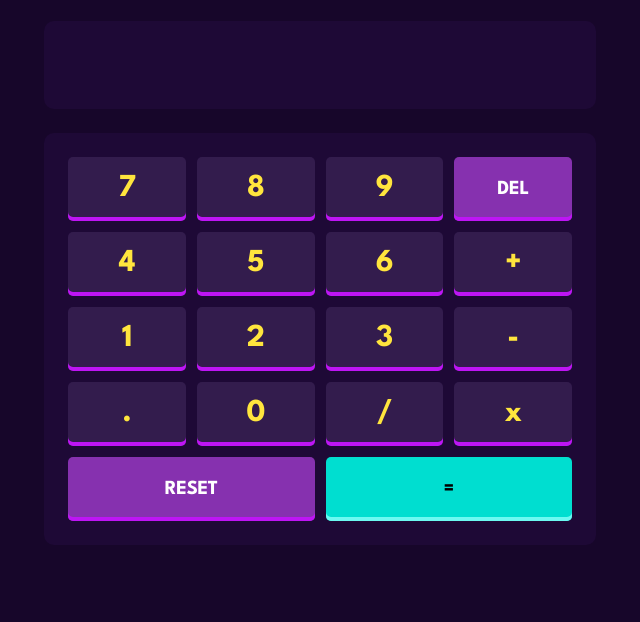
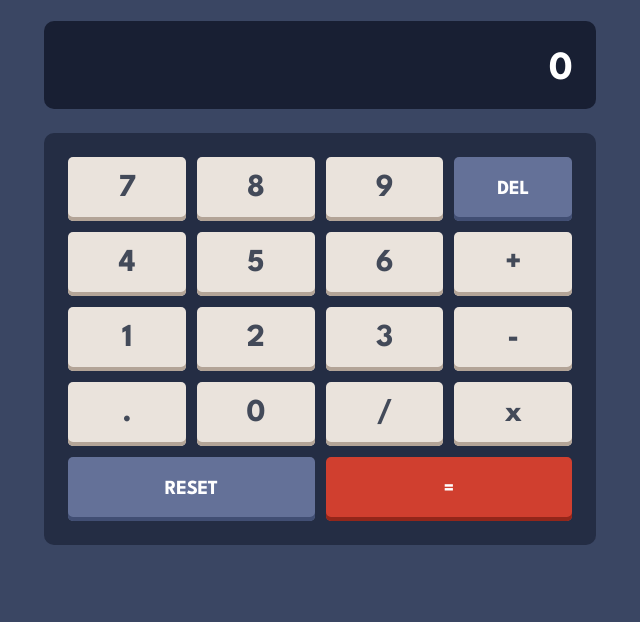
Before and after one commit to RalfiSlask/Calculator-App, a plain HTML site: page index.html in a window 1280 px wide. Shown: the part 178-800 px from the top of the page, without its empty margins (320-960 px from the left). Drawn offline with Linux system fonts and the light colour scheme.

Commit message:
update 12th oct

```diff
--- a/index.html
+++ b/index.html
@@ -10,7 +10,7 @@
   <link rel="preconnect" href="https://fonts.gstatic.com" crossorigin>
   <link href="https://fonts.googleapis.com/css2?family=League+Spartan:wght@400;500;600;700;800&display=swap" rel="stylesheet">
 </head>
-<body class="T3">
+<body>
   <div class="main_container">
     <header>
       <p class="calc">calc</p>
@@ -27,7 +27,7 @@
       </div>
     </header>
     <main>
-      <div class="display_container"></div>
+      <div class="display_container">0</div>
       <div class="calculator_container">
         <div class="number">7</div>
         <div class="number">8</div>
--- a/styles/style.scss
+++ b/styles/style.scss
@@ -60,9 +60,15 @@ body {
                 height: 88px;
                 width: 100%;
                 border-radius: 10px;
+                font-size: 2.5rem;
+                letter-spacing: -0.667px;
+                padding: 29px 24px 22px 24px;
+                display: flex;
+                justify-content: flex-end;
                 background: $TIDisplay;
             }
         }
+
         .calculator_container {
             background: $TICalculator;
             max-height: 480px;
@@ -158,6 +164,12 @@ body {
     max-height: 780px;
 }
 
+.display_container {
+    font-size: 3.5rem;
+    letter-spacing: -0.933px;
+    padding: 40px 32px 36px 32px;
+}
+
 .calculator_container {
     padding: 32px 30px;
     gap: 24px;
```
Also changed, not shown: styles/style.css, 1 other file.
